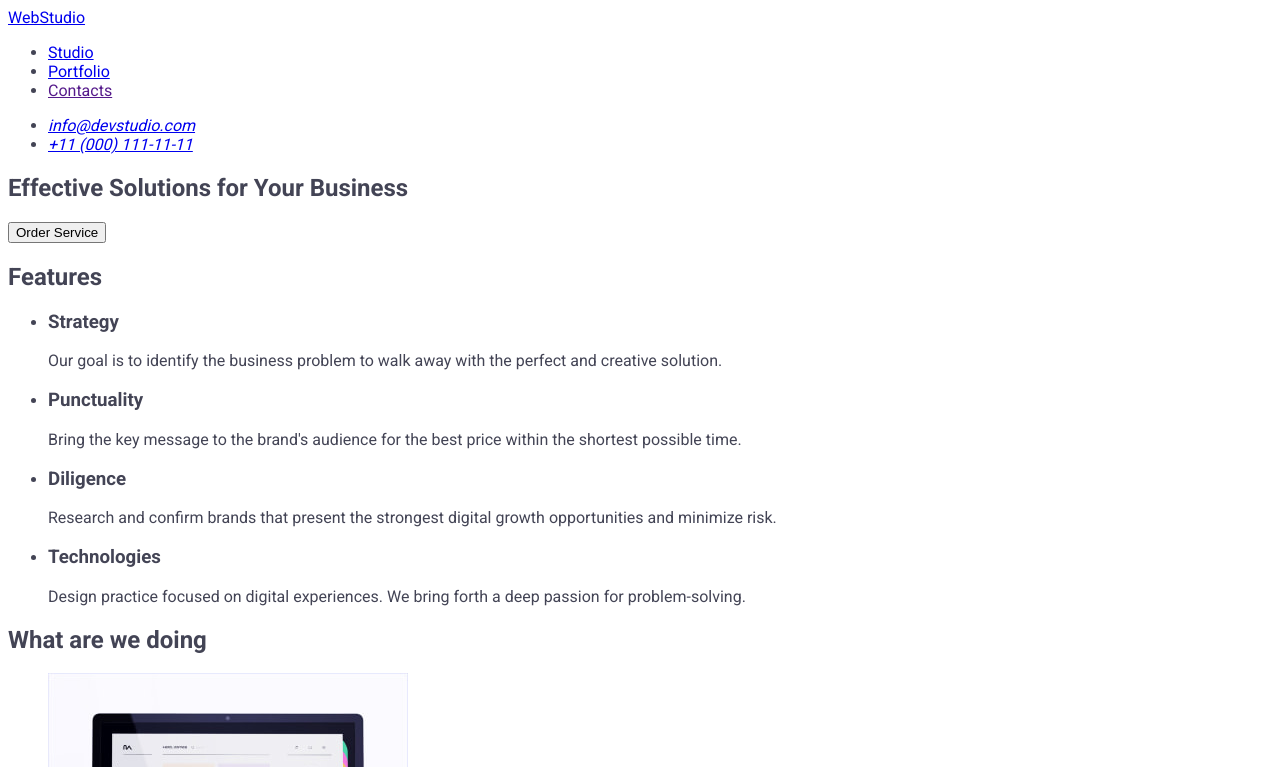
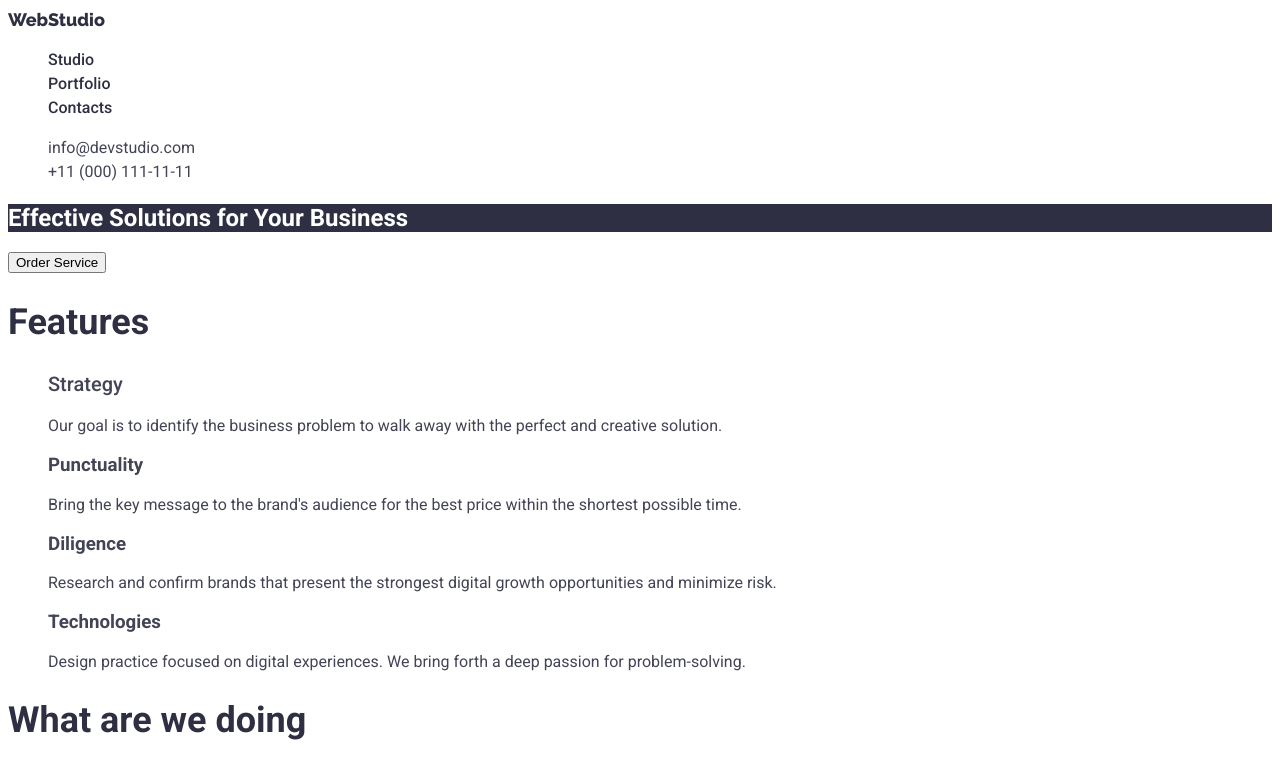
Before and after one commit to Stee1Lemon/goit-markup-hw-02, a plain HTML site: page index.html in a window 1280 px wide. Shown: the top 767 px of the page. Drawn offline with Linux system fonts and the light colour scheme.

Commit message:
fixing-html-and-adding-css

```diff
--- a/css/styles.css
+++ b/css/styles.css
@@ -1,23 +1,81 @@
+/* Global settings */
 :root {
   --dominant-color: #ffffff;
-  --main-headlines-color: #2e2f42;
-  --main-text-color: #434455;
-  --main-blue-color: #4d5ae5;
-  --inside-buttons-color: #f4f4fd;
-  /* --border-buttons-color: #E7E9FC; */
+  --primary-brand-iris-color: #4d5ae5;
+  --pressed-state-ocean-color: #404BBF;
+  --dark-navy-blue-color: #2e2f42;
+  /* --success-green-color: #31D0AA; */
+  --text-slate-color: #434455;
+  /* --subtle-text-light-slate-color: #8E8F99; */
+  /* --accent-cornflower-color: #E7E9FC; */
+  --light-cloud-color: #f4f4fd;
+  /* --modal-overlay-navy-blue-modal-color: #2E2F42; */
+  --hero-background-grey-color: #2e2f42;
+}
+body {
+  font-family: Roboto, sans-serif;
+  color: var(--text-slate-color);
+  background-color: var(--dominant-color);
+  font-size: 16px;
+}
+.list {
+  list-style-type: none;
+}
+.link {
+  text-decoration: none;
+}
+/* Logo */
+.logo {
+  font-family: raleway;
+  font-weight: 800;
+  font-size: 18px;
+  line-height: 1.33;
+  color: var(--dark-navy-blue-color);
+}
+.logo:hover,
+.logo:focus {
+  color: var(--pressed-state-ocean-color);
+}
+/* Navigation */
+.site-nav .link {
+  color: var(--dark-navy-blue-color);
+  font-style: normal;
+  font-weight: 500;
+  font-size: 16px;
+  line-height: 1.5;
+}
+.site-nav .link:hover,
+.site-nav .link:focus {
+  color: var(--pressed-state-ocean-color);
+}
+/* Contacts */
+.auth-nav .link {
+  color: var(--text-slate-color);
+  font-style: normal;
+  font-weight: 400;
+  font-size: 16px;
+  line-height: 1.5;
+}
+.auth-nav .link:hover,
+.auth-nav .link:focus {
+  color: var(--primary-brand-iris-color);
+}
+/* Hero */
+.hero-title {
+  color: var(--dominant-color);
+  background-color: var(--hero-background-grey-color);
 }
 
-body {
-  font-family: Roboto;
-  color: var(--main-text-color);
+/* Sections */
+.section-title {
+  color: var(--dark-navy-blue-color);
+  font-weight: 700;
+  font-size: 36px;
+  line-height: 1.11;
 }
-.logo {
-    font-family: raleway;
-    font-weight: 800;
-    font-size: 18px;
-    line-height: 1.3;
-    color: var(--main-headlines-color)
+.title {
+  font-style: normal;
+  font-weight: 500;
+  font-size: 20px;
+  line-height: 1.2;
 }
-.list {
-    list-style-type: none;
-}
--- a/index.html
+++ b/index.html
@@ -5,41 +5,49 @@
     <meta http-equiv="X-UA-Compatible" content="IE=edge" />
     <meta name="viewport" content="width=device-width, initial-scale=1.0" />
     <title>WebStudio</title>
-    <link rel="stylesheet" href="./css/styles.css" />
+    <link rel="preconnect" href="https://fonts.googleapis.com" />
+    <link rel="preconnect" href="https://fonts.gstatic.com" crossorigin />
     <link
       href="https://fonts.googleapis.com/css2?family=Raleway:wght@800&family=Roboto:wght@400;500;700;900&display=swap"
       rel="stylesheet"
     />
+    <link rel="stylesheet" href="./css/styles.css" />
   </head>
   <body>
     <header>
       <nav>
-        <a href="./index.html">WebStudio</a>
-        <ul>
-          <li><a href="./index.html">Studio</a></li>
-          <li><a href="./portfolio.html">Portfolio</a></li>
-          <li><a href="">Contacts</a></li>
+        <a class="logo link" href="./index.html">WebStudio</a>
+        <ul class="site-nav list">
+          <li><a class="link" href="./index.html">Studio</a></li>
+          <li><a class="link" href="./portfolio.html">Portfolio</a></li>
+          <li><a class="link" href="">Contacts</a></li>
         </ul>
       </nav>
       <address>
-        <ul>
-          <li><a href="mailto:info@devstudio.com">info@devstudio.com</a></li>
-          <li><a href="tel:+110001111111">+11 (000) 111-11-11</a></li>
+        <ul class="auth-nav list">
+          <li>
+            <a class="link" href="mailto:info@devstudio.com"
+              >info@devstudio.com</a
+            >
+          </li>
+          <li>
+            <a class="link" href="tel:+110001111111">+11 (000) 111-11-11</a>
+          </li>
         </ul>
       </address>
     </header>
     <main>
       <!-- Hero -->
-      <section>
-        <h1>Effective Solutions for Your Business</h1>
+      <section class="hero">
+        <h1 class="hero-title">Effective Solutions for Your Business</h1>
         <button type="button">Order Service</button>
       </section>
       <!-- Features (make h2 invisible) -->
-      <section>
-        <h2>Features</h2>
-        <ul>
+      <section class="section">
+        <h2 class="section-title">Features</h2>
+        <ul class="features list">
           <li>
-            <h3>Strategy</h3>
+            <h3 class="title">Strategy</h3>
             <p>
               Our goal is to identify the business problem to walk away with the
               perfect and creative solution.
@@ -69,9 +77,9 @@
         </ul>
       </section>
       <!-- What are we doing -->
-      <section>
-        <h2>What are we doing</h2>
-        <ul>
+      <section class="section">
+        <h2 class="section-title">What are we doing</h2>
+        <ul class="list">
           <li>
             <img
               src="./images/img-pc.jpg"
@@ -99,9 +107,9 @@
         </ul>
       </section>
       <!-- Our team -->
-      <section>
-        <h2>Our Team</h2>
-        <ul>
+      <section class="section">
+        <h2 class="section-title">Our Team</h2>
+        <ul class="list">
           <li>
             <img
               src="./images/img-photo-team1.jpg"
@@ -109,7 +117,7 @@
               width="264"
               height="260"
             />
-            <h3>Mark Guerrero</h3>
+            <h3 class="title">Mark Guerrero</h3>
             <p>Product Designer</p>
           </li>
           <li>
@@ -119,7 +127,7 @@
               width="264"
               height="260"
             />
-            <h3>Tom Ford</h3>
+            <h3 class="title">Tom Ford</h3>
             <p>Frontend Developer</p>
           </li>
           <li>
@@ -129,7 +137,7 @@
               width="264"
               height="260"
             />
-            <h3>Camila Garcia</h3>
+            <h3 class="title">Camila Garcia</h3>
             <p>Marketing</p>
           </li>
           <li>
@@ -139,7 +147,7 @@
               width="264"
               height="260"
             />
-            <h3>Daniel Wilson</h3>
+            <h3 class="title">Daniel Wilson</h3>
             <p>UI Designer</p>
           </li>
         </ul>
@@ -147,7 +155,7 @@
     </main>
     <!-- Footer -->
     <footer>
-      <a href="./index.html">WebStudio</a>
+      <a class="logo link" href="./index.html">WebStudio</a>
       <p>
         Increase the flow of customers and sales for your business with digital
         marketing & growth solutions.
```
Also changed, not shown: portfolio.html (+33 -22 lines).
